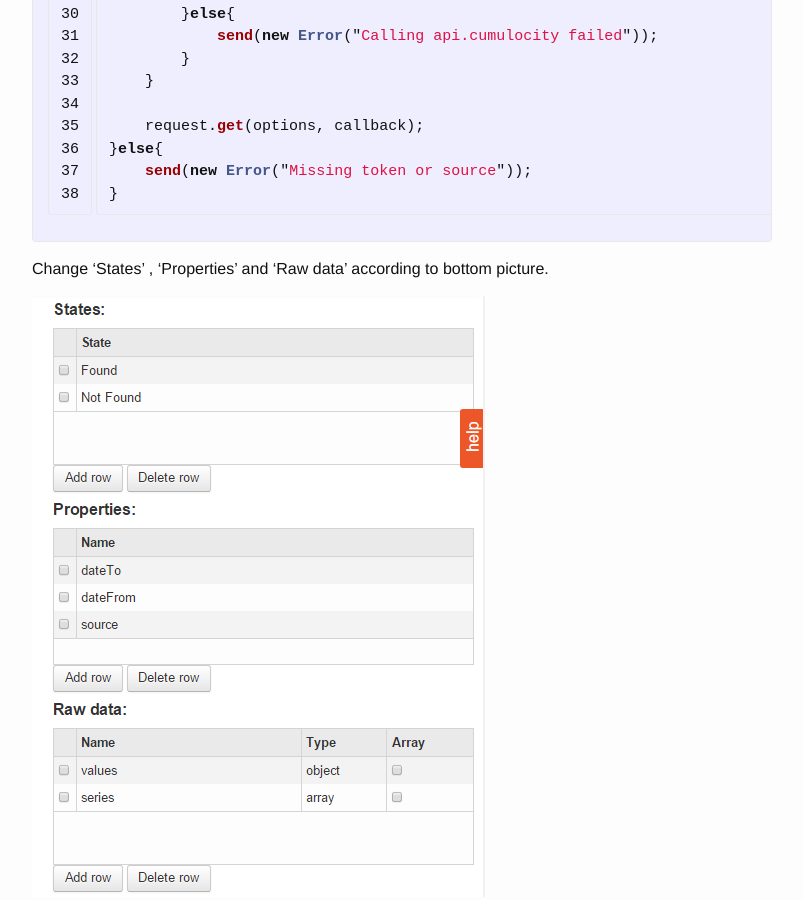
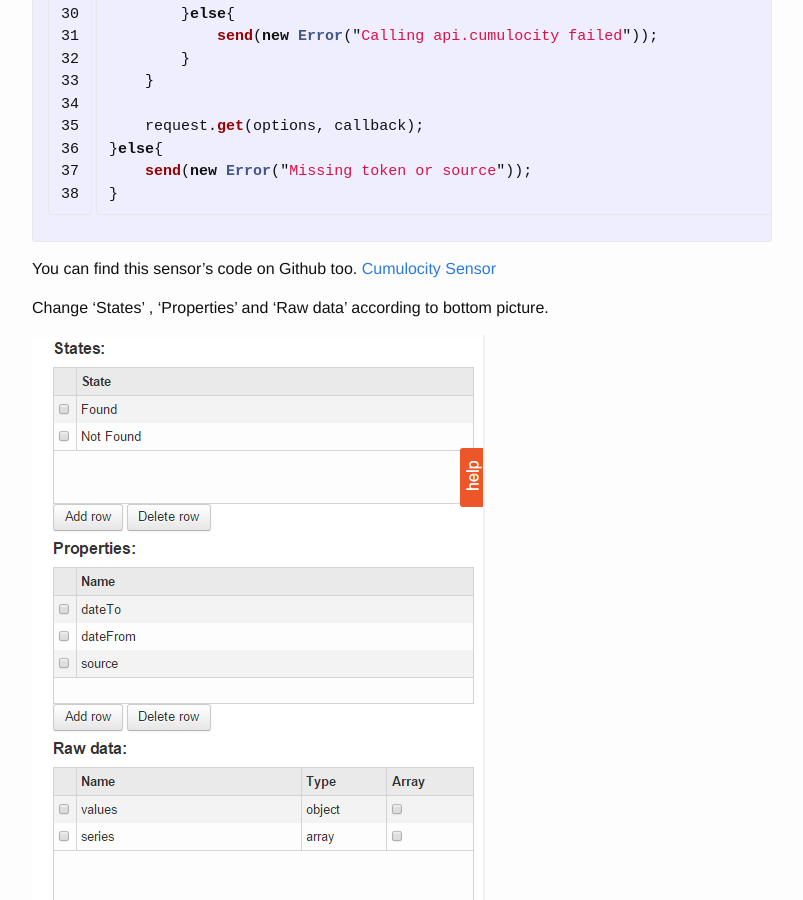
Before and after one commit to jasperdevrient/waylayio.github.io, a Jekyll site: the page built from _posts/2015-09-08-cumulocity-integration.markdown, in a window 1280 px wide and 900 px high, scrolled down 3239 px. Shown: the whole window, without its empty margins (238-1041 px from the left). Built offline with Jekyll 4.4.1, drawn with Linux system fonts in a browser that asks for light colours.

Commit message:
Update 2015-09-08-cumulocity-integration.markdown

```diff
--- a/_posts/2015-09-08-cumulocity-integration.markdown
+++ b/_posts/2015-09-08-cumulocity-integration.markdown
@@ -99,6 +99,8 @@ if(token !== undefined && source !== undefined)
 
 {% endhighlight %}
 
+You can find this sensor's code on Github too. [Cumulocity Sensor](https://github.com/waylayio/Sensors/blob/master/carriotsGetDataStream)
+
 Change ‘States’ , ‘Properties’ and ‘Raw data’ according to bottom picture.
 
 ![Cumulocity Dashboard]({{ site.baseurl }}/assets/images/cumulocity_options.png)
```
